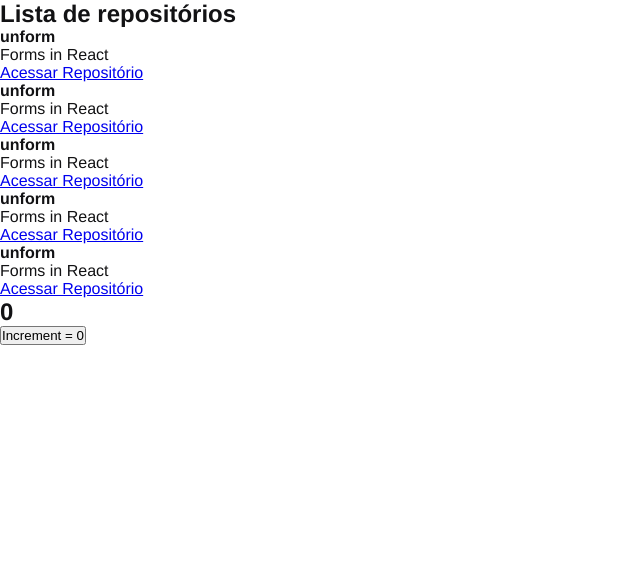
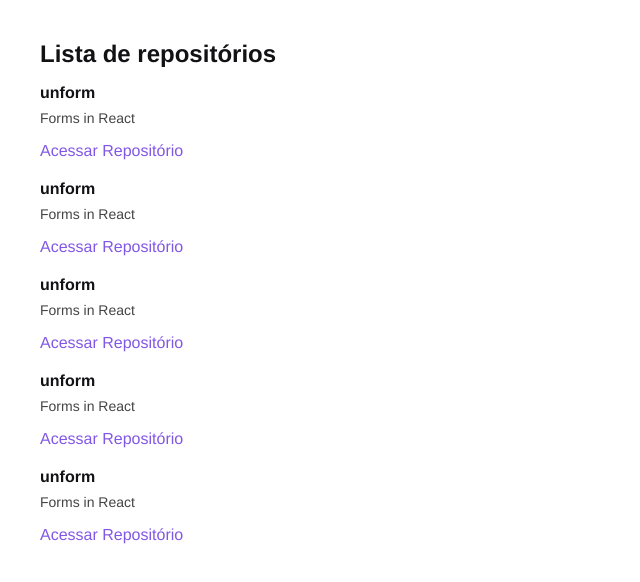
Before and after one commit to robertorp/github-explorer-react-js, a React app: page / in a window 1280 px wide. Shown: the top 582 px of the page, without its empty margins (0-640 px from the left). Built offline with nearby package versions, Linux system fonts and the light colour scheme.

Commit message:
Estilisado repositórios

```diff
--- a/src/App.jsx
+++ b/src/App.jsx
@@ -6,7 +6,6 @@
   return (
     <>
       <RepositoryList></RepositoryList>
-      <Counter></Counter>
     </>
   )
 }
--- a/src/components/RepositoryList.jsx
+++ b/src/components/RepositoryList.jsx
@@ -1,4 +1,6 @@
 import { RepositoryItem } from "./RepositoryItem";
+import '../styles/repositories.scss';
+import { useState, useEffect } from "react";
 
 const repository = {
   name: 'unform',
@@ -6,7 +8,12 @@
   link: 'https://github.com/unform/unform'
 };
 
+//https://api.github.com/users/robertorp/repos
+
 export function RepositoryList() {
+  const [repositories, setRepositories] = useState([])
+
+
   return (
     <section className="repository-list">
       <h1>Lista de repositórios</h1>
--- /dev/null
+++ b/src/styles/repositories.scss
@@ -0,0 +1,30 @@
+section.repository-list {
+  margin: 40px;
+
+  h1 {
+    margin-bottom: 16px;
+  }
+
+  ul {
+    list-style: none;
+
+    li {
+      & + li {
+        margin-top: 20px;
+      }
+
+      p {
+        font-size: 14px;
+        color: #444;
+        margin-top: 8px;
+      }
+
+      a {
+        display: inline-block;
+        margin-top: 16px;
+        text-decoration: none;
+        color: #8257e6;
+      }
+    }
+  }
+}
```
